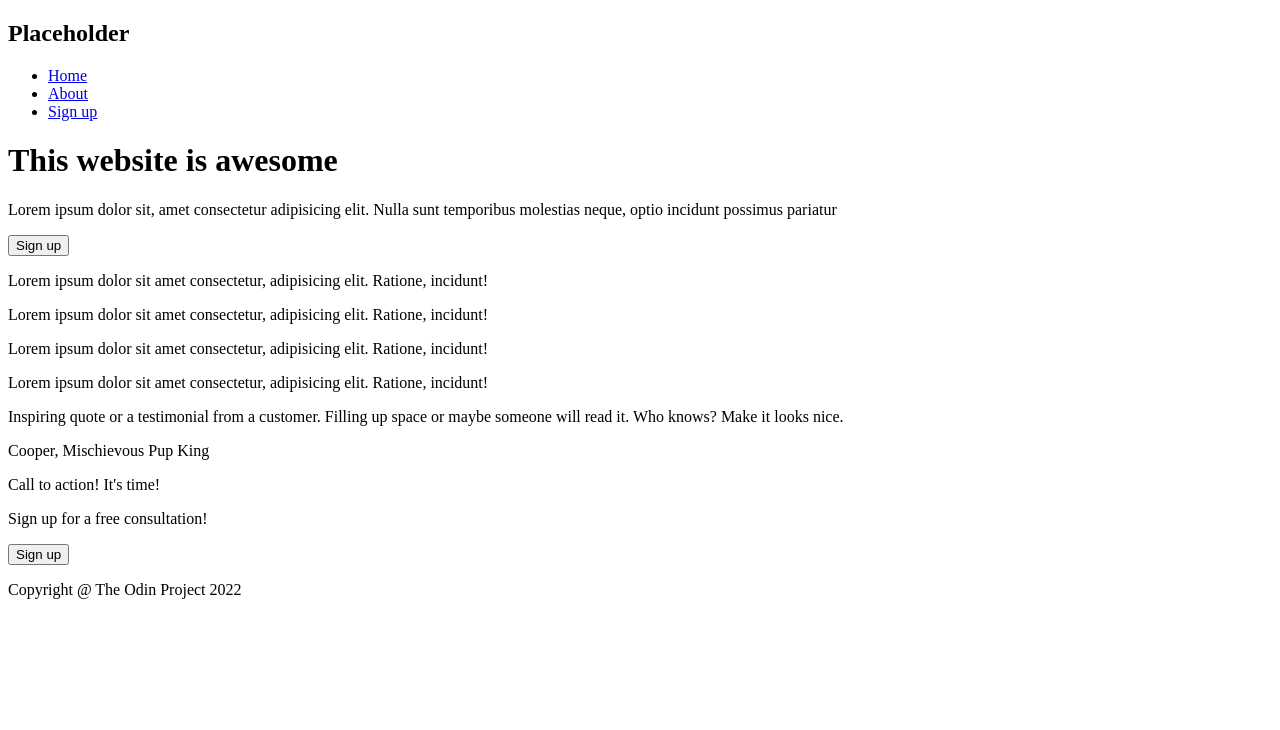
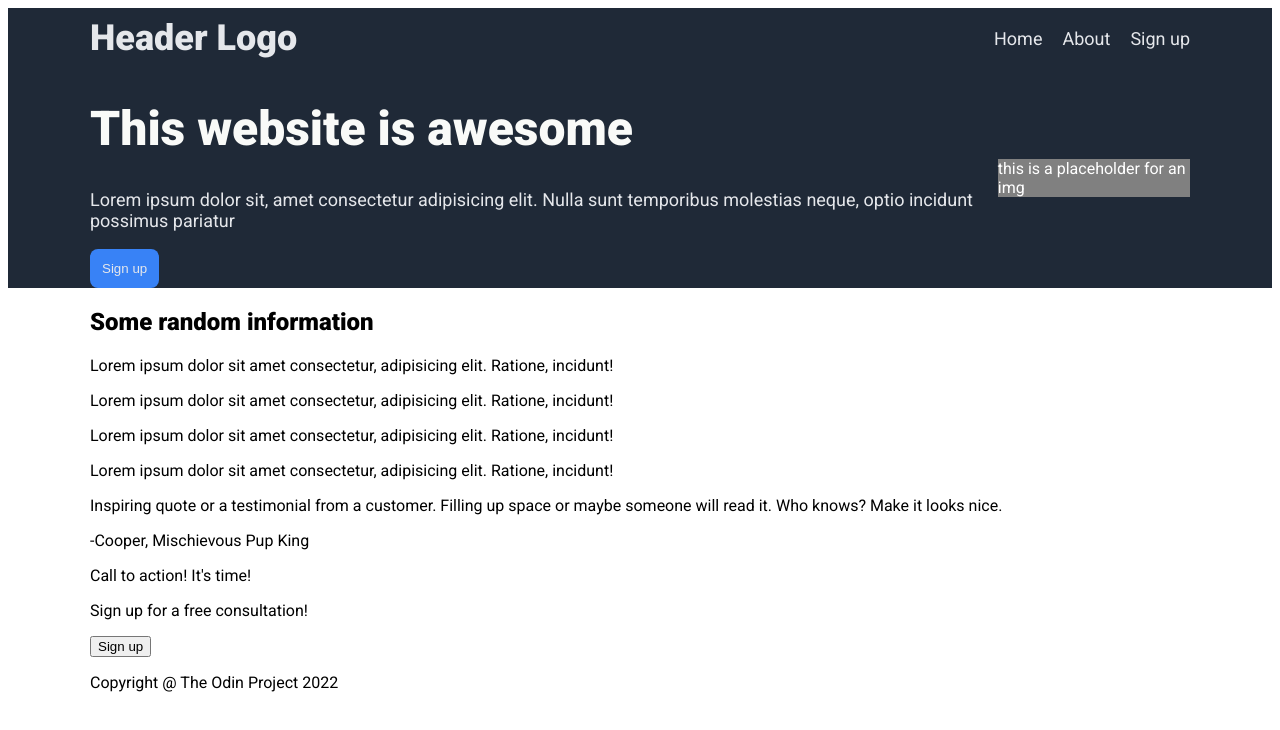
Before and after one commit to mysouto/landing-page, a plain HTML site: page index.html in a window 1280 px wide. Drawn offline with Linux system fonts and the light colour scheme.

Commit message:
add style to hero section

```diff
--- a/index.html
+++ b/index.html
@@ -14,10 +14,11 @@
     <title>Landing Page</title>
   </head>
   <body>
-    <nav class="navbar">
+    <div class="hero">
+      <nav class="hero-navbar">
         <div class="container">
           <div class="logo">
-          <h2>Placeholder</h2>
+            <h2>Header Logo</h2>
           </div>
           <ul class="nav">
             <li>
@@ -33,22 +34,27 @@
         </div>
       </nav>
 
-    <div class="hero">
+      <div class="hero-main">
         <div class="container">
           <div>
             <h1>This website is awesome</h1>
             <p>
-            Lorem ipsum dolor sit, amet consectetur adipisicing elit. Nulla sunt
-            temporibus molestias neque, optio incidunt possimus pariatur
+              Lorem ipsum dolor sit, amet consectetur adipisicing elit. Nulla
+              sunt temporibus molestias neque, optio incidunt possimus pariatur
             </p>
             <button>Sign up</button>
           </div>
-        <div class="hero-img"></div>
+          <div class="hero-img">this is a placeholder for an img</div>
+        </div>
       </div>
     </div>
 
-    <div class="About">
+    <div class="info">
       <div class="container">
+        <div>
+          <h2>Some random information</h2>
+        </div>
+        <div class="cards">
           <div class="card">
             <div class="card-img"></div>
             <p>
@@ -79,14 +85,15 @@
           </div>
         </div>
       </div>
+    </div>
 
     <div class="quote">
       <div class="container">
-        <p>
+        <p class="text">
           Inspiring quote or a testimonial from a customer. Filling up space or
           maybe someone will read it. Who knows? Make it looks nice.
         </p>
-        <p>Cooper, Mischievous Pup King</p>
+        <p class="signature">-Cooper, Mischievous Pup King</p>
       </div>
     </div>
 
@@ -103,7 +110,9 @@
     </div>
 
     <footer>
+      <div class="container">
         <p>Copyright @ The Odin Project 2022</p>
+      </div>
     </footer>
   </body>
 </html>
--- a/style.css
+++ b/style.css
@@ -0,0 +1,79 @@
+body {
+    font-family: 'Roboto', sans-serif;
+}
+
+h1 {
+    color: #F9FAF8;
+    font-size: 48px;
+    font-weight: 900;
+}
+
+ul {
+    list-style-type: none;
+}
+
+.container {
+    max-width: 1100px; /* content within each container section */
+    margin: 0 auto;
+    padding: 0 30px;
+}
+
+/*  hero section - nav and hero-main */
+.hero {
+    background-color: #1F2937;
+    display: flex;
+    flex-direction: column;
+}
+
+/* nav */
+.hero-navbar {
+    height: 60px;
+}
+
+.hero-navbar .container {
+    display: flex;
+    align-items: center;
+    justify-content: space-between;
+    height: 100%;
+}
+
+.hero-navbar ul {
+    display: flex;
+    gap: 20px;
+}
+
+.hero-navbar .logo {
+    color: #E5E7EB;
+    font-size: 24px;
+}
+
+.hero-navbar a {
+    color: #E5E7EB;
+    text-decoration: none;
+    font-size: 18px;
+}
+
+/* hero-main */
+.hero-main .container {
+    display: flex;
+    align-items: center;
+    justify-content: space-between;
+}
+
+.hero-main .hero-img {
+    color: white;
+    background-color: gray;
+}
+
+.hero-main p {
+    font-size: 18px;
+    color: #E5E7EB;
+}
+
+.hero-main button {
+    border: none;
+    border-radius: 8px;
+    padding: 12px;
+    background-color: #3882F6;
+    color: #E5E7EB;
+}
```
Lines whose indentation alone changed are shown as unchanged.
